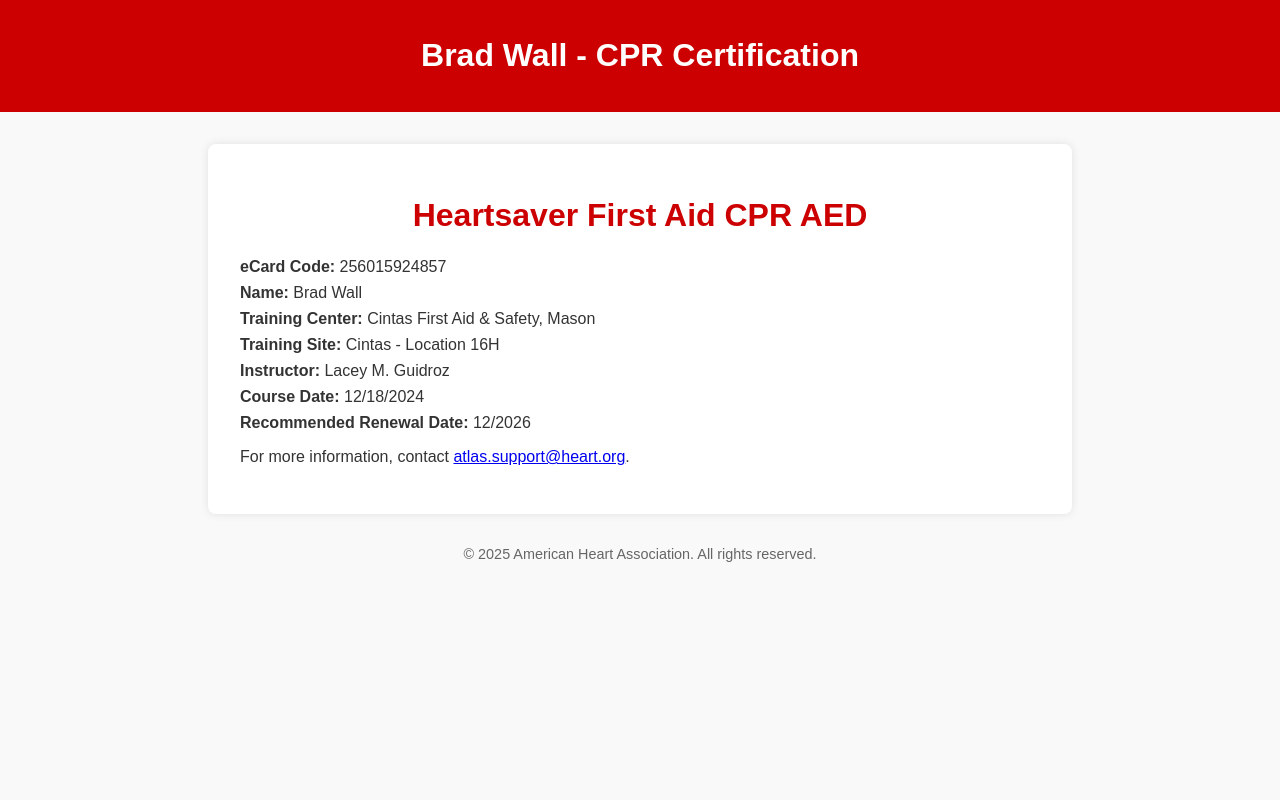
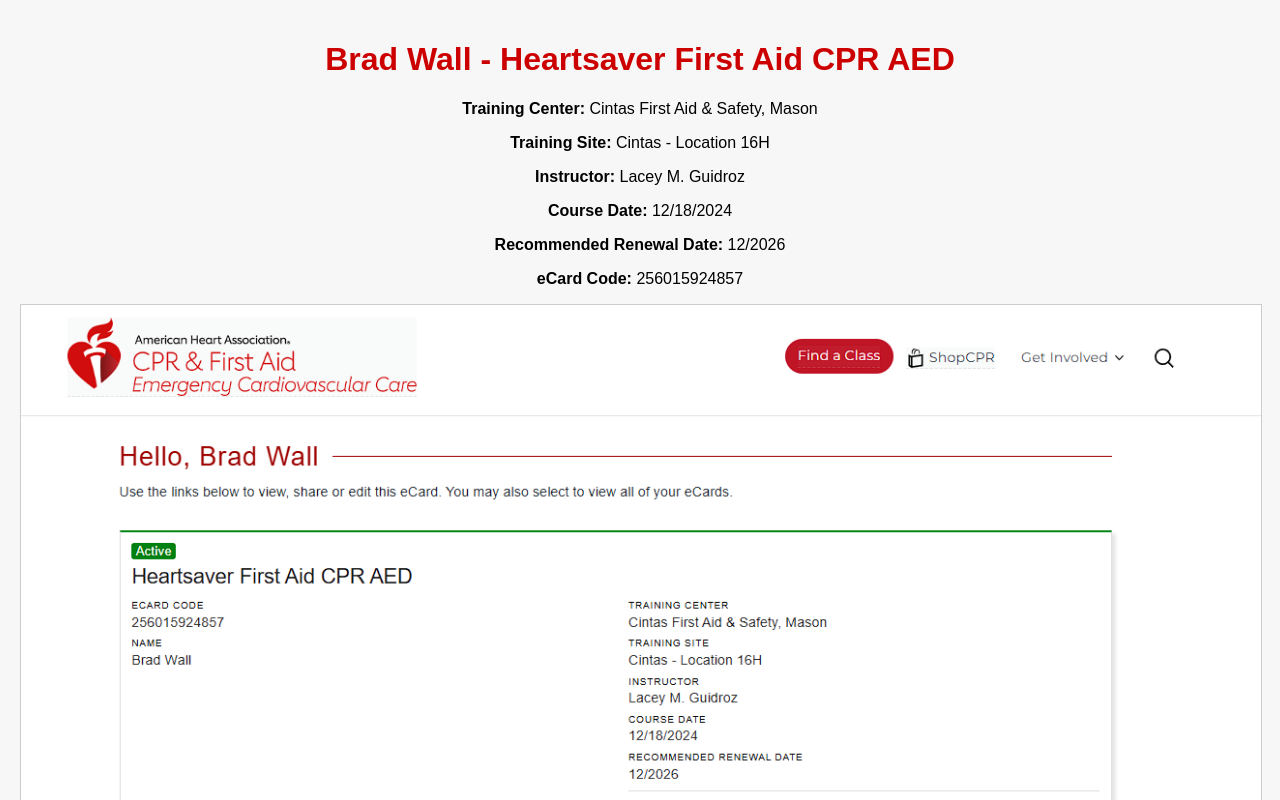
Before and after one commit to RGUERI1/AHAecard-CID-382849-393, a plain HTML site: page index.html in a window 1280 px wide. Shown: the top 800 px of the page. Drawn offline with Linux system fonts and the light colour scheme.

Commit message:
Update index.html

```diff
--- a/index.html
+++ b/index.html
@@ -3,66 +3,17 @@
 <head>
     <meta charset="UTF-8">
     <meta name="viewport" content="width=device-width, initial-scale=1.0">
-    <title>Brad Wall - CPR Certification</title>
-    <style>
-        body {
-            font-family: Arial, sans-serif;
-            margin: 0;
-            padding: 0;
-            background-color: #f9f9f9;
-            color: #333;
-        }
-        header {
-            background-color: #cc0000;
-            color: white;
-            padding: 1em;
-            text-align: center;
-        }
-        .content {
-            max-width: 800px;
-            margin: 2em auto;
-            background: white;
-            padding: 2em;
-            border-radius: 8px;
-            box-shadow: 0 0 10px rgba(0, 0, 0, 0.1);
-        }
-        .content h1 {
-            text-align: center;
-            color: #cc0000;
-        }
-        .info {
-            margin-top: 1.5em;
-        }
-        .info p {
-            margin: 0.5em 0;
-        }
-        footer {
-            text-align: center;
-            margin-top: 2em;
-            font-size: 0.9em;
-            color: #666;
-        }
-    </style>
+    <title>Brad Wall CPR eCard</title>
 </head>
-<body>
-    <header>
-        <h1>Brad Wall - CPR Certification</h1>
-    </header>
-    <div class="content">
-        <h1>Heartsaver First Aid CPR AED</h1>
-        <div class="info">
-            <p><strong>eCard Code:</strong> 256015924857</p>
-            <p><strong>Name:</strong> Brad Wall</p>
-            <p><strong>Training Center:</strong> Cintas First Aid & Safety, Mason</p>
-            <p><strong>Training Site:</strong> Cintas - Location 16H</p>
-            <p><strong>Instructor:</strong> Lacey M. Guidroz</p>
-            <p><strong>Course Date:</strong> 12/18/2024</p>
-            <p><strong>Recommended Renewal Date:</strong> 12/2026</p>
-        </div>
-        <p>For more information, contact <a href="mailto:atlas.support@heart.org">atlas.support@heart.org</a>.</p>
-    </div>
-    <footer>
-        &copy; 2025 American Heart Association. All rights reserved.
-    </footer>
+<body style="font-family: Arial, sans-serif; text-align: center; background-color: #f7f7f7; margin: 0; padding: 20px;">
+    <h1 style="color: #cc0000;">Brad Wall - Heartsaver First Aid CPR AED</h1>
+    <p><strong>Training Center:</strong> Cintas First Aid & Safety, Mason</p>
+    <p><strong>Training Site:</strong> Cintas - Location 16H</p>
+    <p><strong>Instructor:</strong> Lacey M. Guidroz</p>
+    <p><strong>Course Date:</strong> 12/18/2024</p>
+    <p><strong>Recommended Renewal Date:</strong> 12/2026</p>
+    <p><strong>eCard Code:</strong> 256015924857</p>
+    <img src="BRAD BATON ROUGE CPR WEBPAGE IMAGE.png" alt="Brad Wall eCard" style="max-width: 100%; height: auto; border: 1px solid #ccc;">
+    <p>For assistance, contact <a href="mailto:atlas.support@heart.org">atlas.support@heart.org</a></p>
 </body>
 </html>
```
